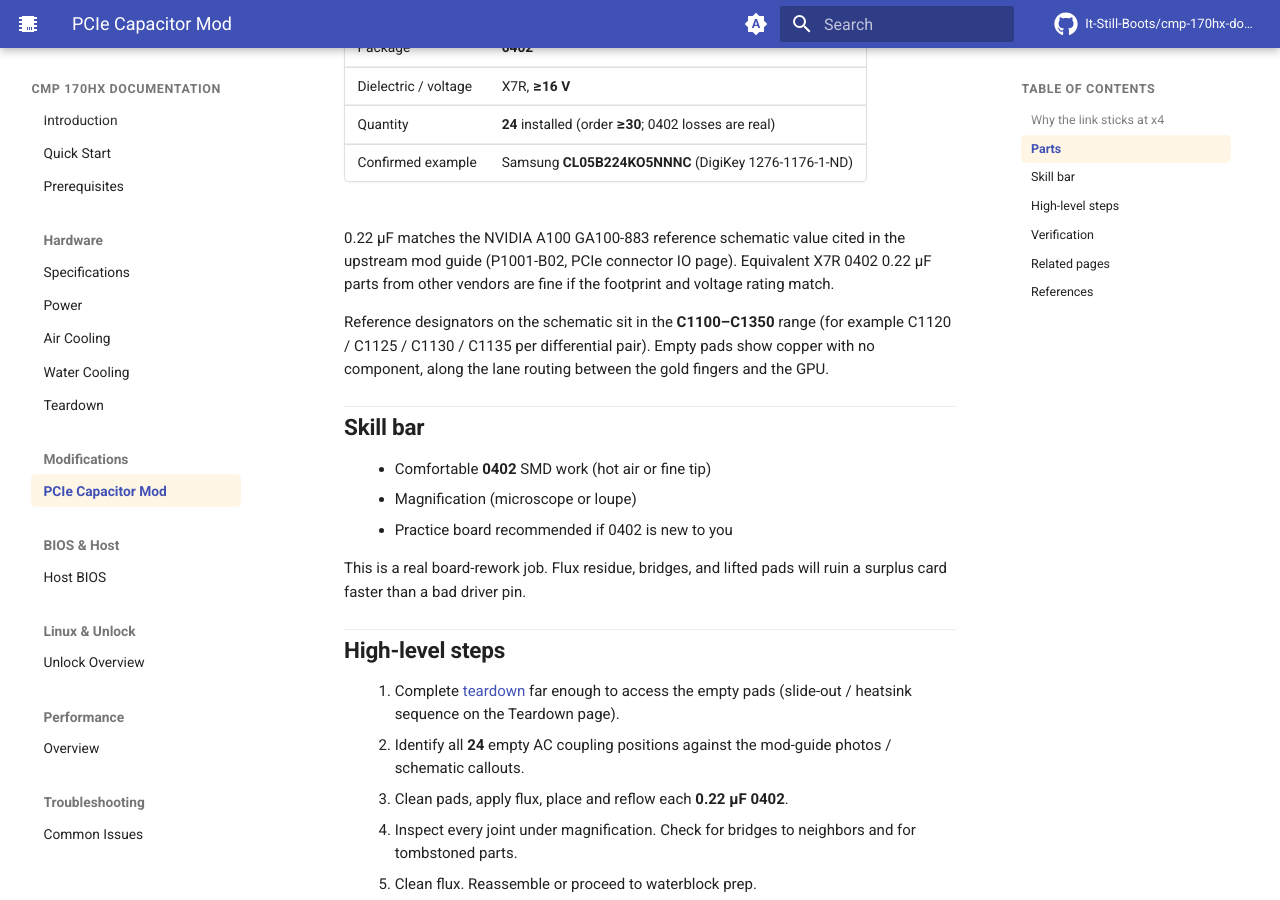
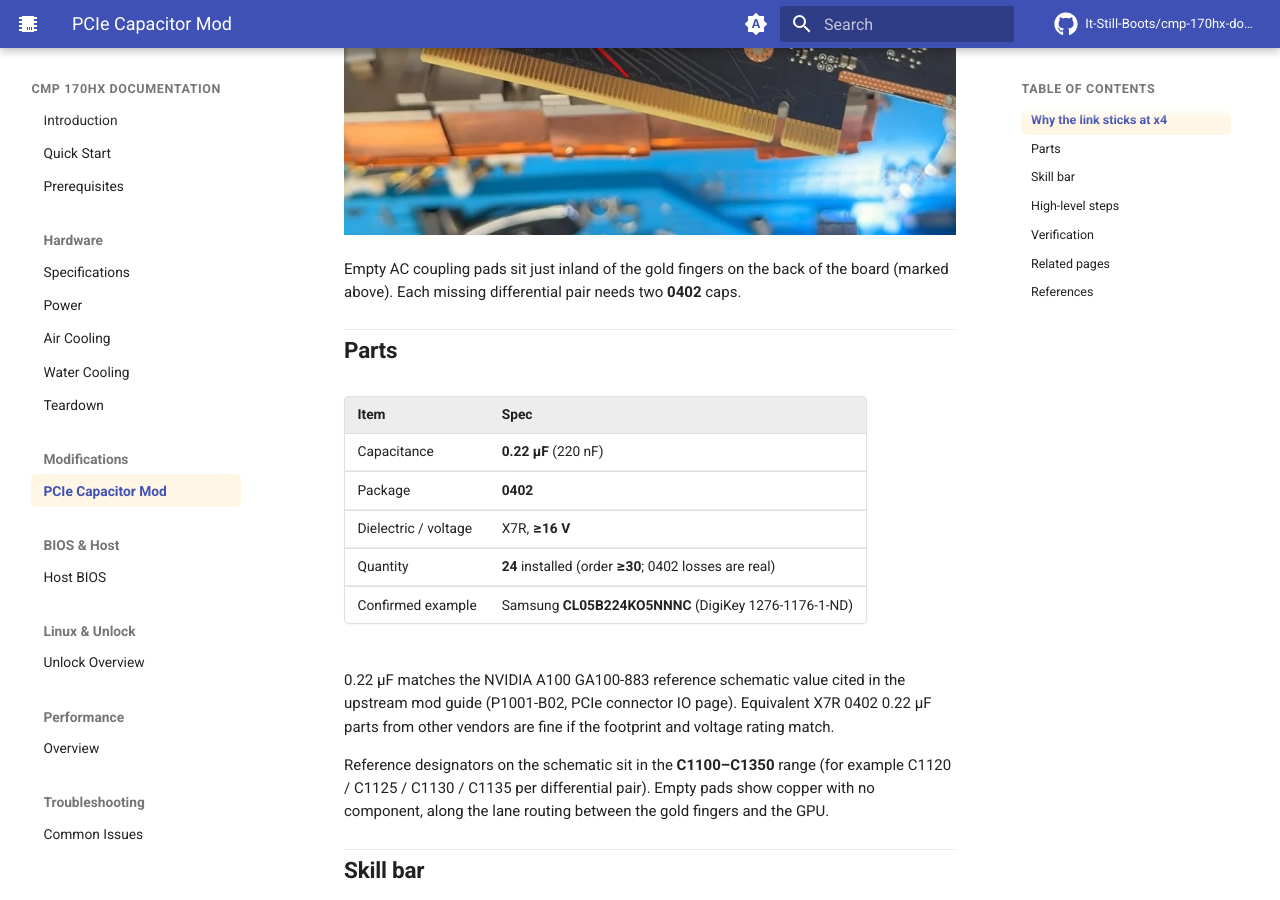
Before and after one commit to It-Still-Boots/cmp-170hx-docs, an MkDocs documentation site: the page built from docs/modifications/pcie-capacitor-mod.md, in a window 1280 px wide and 900 px high, scrolled down 841 px. Built offline with MkDocs 1.6.1 and Material for MkDocs 9.7.7, drawn with Linux system fonts in a browser that asks for light colours; comment, search, counter and statistics services are not loaded.

Commit message:
Add annotated PCIe capacitor pad photo to capacitor mod page.

```diff
--- a/docs/modifications/pcie-capacitor-mod.md
+++ b/docs/modifications/pcie-capacitor-mod.md
@@ -14,6 +14,10 @@ Twelve of the sixteen PCIe data lanes are missing their AC coupling capacitors o
 | Generation | Firmware Gen1 lock | cmpunlocker Gen2 path ([Unlock Overview](../linux-unlock/unlock-overview.md)) |
 
 After caps only: **Gen1 x16** (~**4 GB/s**). After caps **and** Gen2 unlock: Gen2 x16 when the host and card both cooperate (field reports exist; treat Gen2×16 as higher variance than Gen1×16).
+
+![PCIe edge of a CMP 170HX with the AC coupling capacitor pad area marked](../assets/modifications/pcie-cap-mod-pads.jpg)
+
+Empty AC coupling pads sit just inland of the gold fingers on the back of the board (marked above). Each missing differential pair needs two **0402** caps.
 
 ## Parts
 
```
Also changed, not shown: docs/assets/modifications/pcie-cap-mod-pads.jpg (added).
